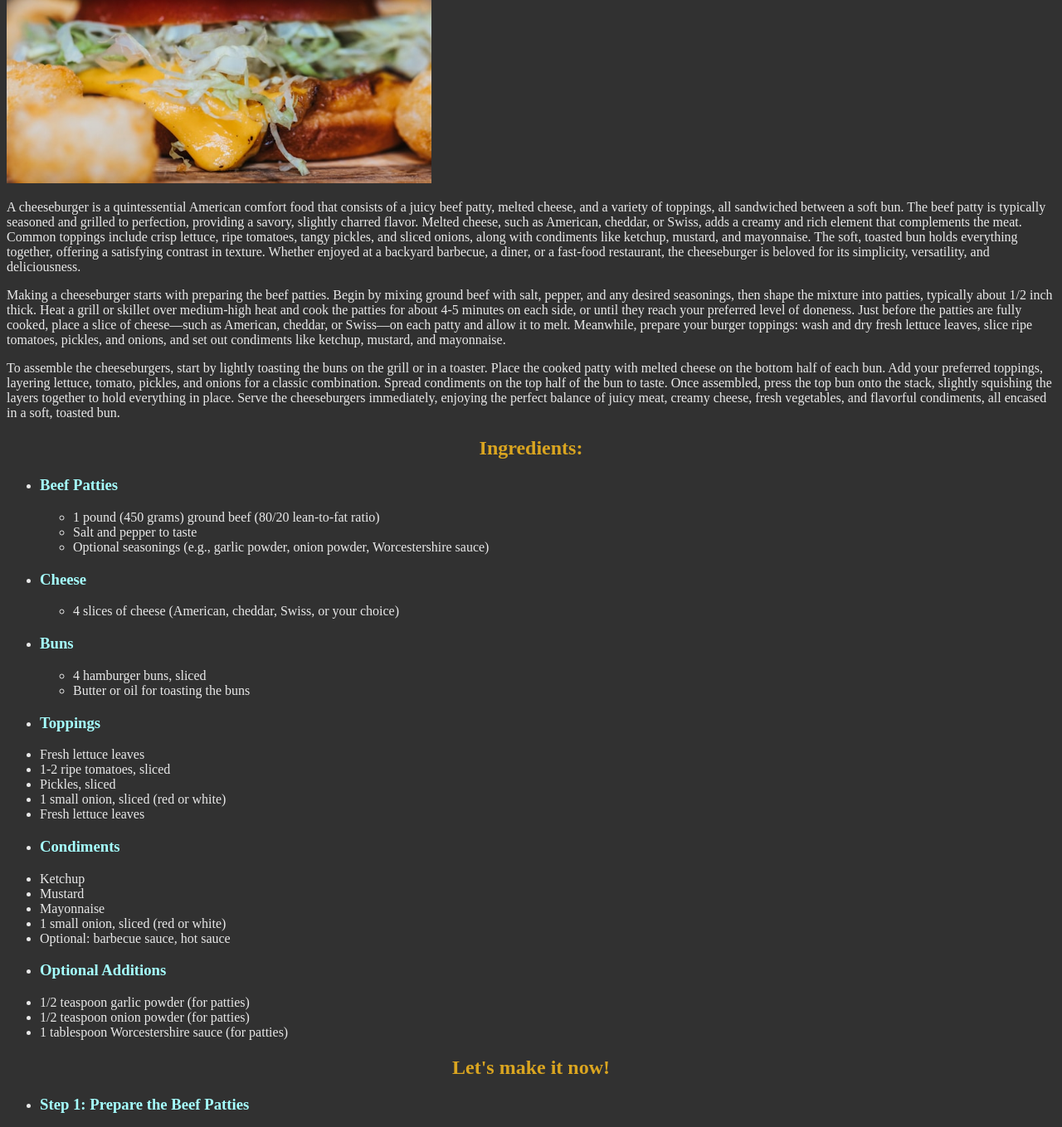
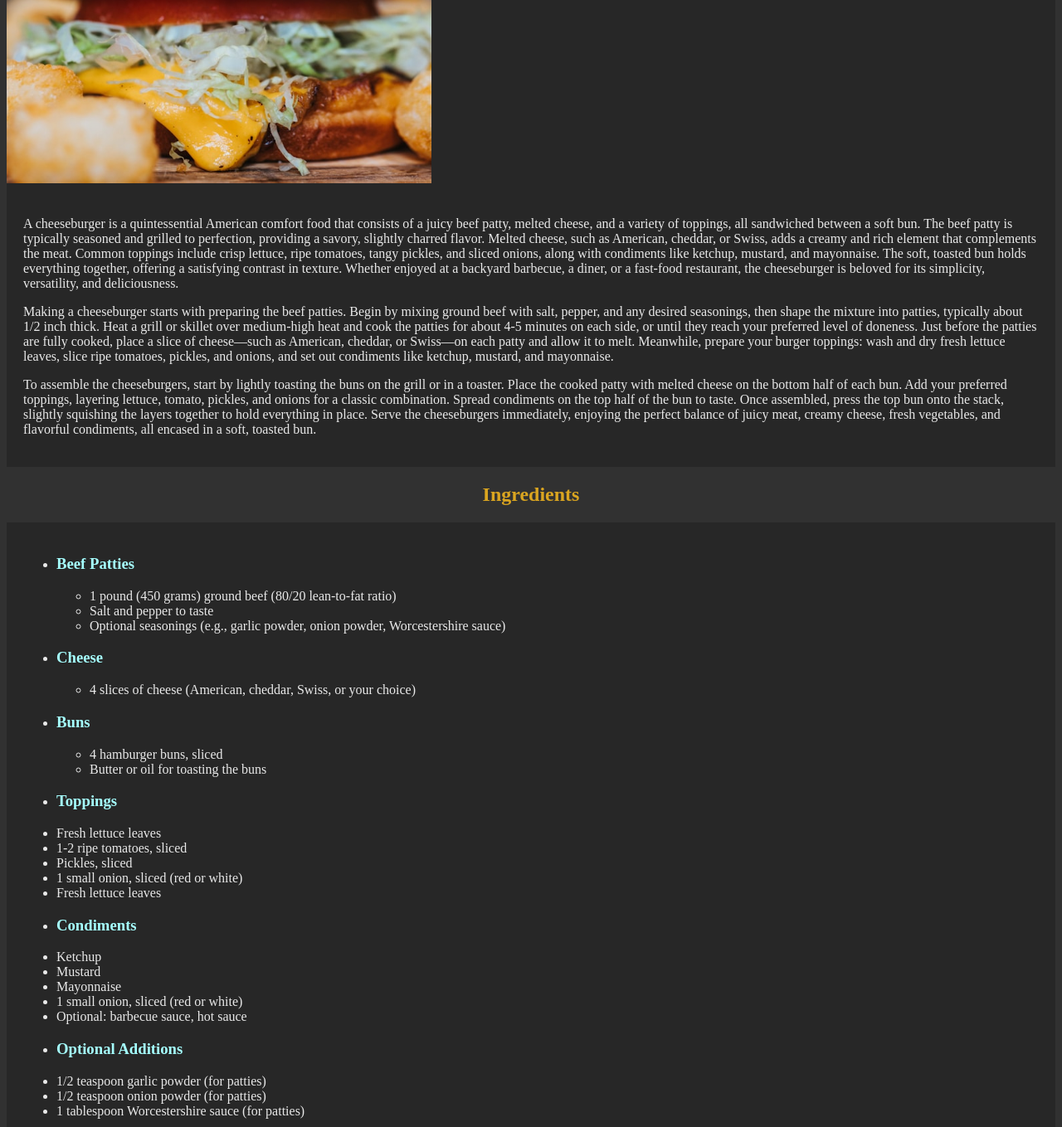
Before and after one commit to erfun50h/Odin-recipes, a plain HTML site: page recipes/cheeseburger.html in a window 1280 px wide. Shown: the part 200-1559 px from the top of the page at 83% size. Drawn offline with Linux system fonts and the light colour scheme.

Commit message:
Finished styling of the other two pages                                         Added the classes to the HTML codes so the pages match

```diff
--- a/recipes/cheeseburger.html
+++ b/recipes/cheeseburger.html
@@ -8,11 +8,20 @@
 </head>
 <body>
     <h1>Cheeseburger</h1>
+    <div class="darkBG">
         <img src="../img/Cheeseburger.jpg" alt="Image of a Cheeseburger" width="512px">
+        <div class="content">
                 <p>A cheeseburger is a quintessential American comfort food that consists of a juicy beef patty, melted cheese, and a variety of toppings, all sandwiched between a soft bun. The beef patty is typically seasoned and grilled to perfection, providing a savory, slightly charred flavor. Melted cheese, such as American, cheddar, or Swiss, adds a creamy and rich element that complements the meat. Common toppings include crisp lettuce, ripe tomatoes, tangy pickles, and sliced onions, along with condiments like ketchup, mustard, and mayonnaise. The soft, toasted bun holds everything together, offering a satisfying contrast in texture. Whether enjoyed at a backyard barbecue, a diner, or a fast-food restaurant, the cheeseburger is beloved for its simplicity, versatility, and deliciousness.</p>
                 <p>Making a cheeseburger starts with preparing the beef patties. Begin by mixing ground beef with salt, pepper, and any desired seasonings, then shape the mixture into patties, typically about 1/2 inch thick. Heat a grill or skillet over medium-high heat and cook the patties for about 4-5 minutes on each side, or until they reach your preferred level of doneness. Just before the patties are fully cooked, place a slice of cheese—such as American, cheddar, or Swiss—on each patty and allow it to melt. Meanwhile, prepare your burger toppings: wash and dry fresh lettuce leaves, slice ripe tomatoes, pickles, and onions, and set out condiments like ketchup, mustard, and mayonnaise.</p>
                 <p>To assemble the cheeseburgers, start by lightly toasting the buns on the grill or in a toaster. Place the cooked patty with melted cheese on the bottom half of each bun. Add your preferred toppings, layering lettuce, tomato, pickles, and onions for a classic combination. Spread condiments on the top half of the bun to taste. Once assembled, press the top bun onto the stack, slightly squishing the layers together to hold everything in place. Serve the cheeseburgers immediately, enjoying the perfect balance of juicy meat, creamy cheese, fresh vegetables, and flavorful condiments, all encased in a soft, toasted bun.</p>
-    <h2>Ingredients:</h2>
+        </div>
+    </div>
+
+    <div>
+        <h2>Ingredients</h2>
+    </div>
+    <div class="darkBG">
+        <div class="content">
             <ul>
                 <li>
                     <h3>Beef Patties</h3>
@@ -58,8 +67,11 @@
                     <li>1 tablespoon Worcestershire sauce (for patties)</li>
                 </li>
             </ul>
-
+        </div>
+    </div>
     <h2>Let's make it now!</h2>
+    <div class="darkBG">
+        <div class="content">
             <ul>
                 <li>
                     <h3>Step 1: Prepare the Beef Patties</h3>
@@ -101,7 +113,8 @@
                     </ol>
                 </li>
             </ul>
-
+        </div>
+    </div>
 
 
 </body>
```
Also changed, not shown: recipes/pasta.html (+12 -2 lines). Lines whose indentation alone changed are shown as unchanged.
